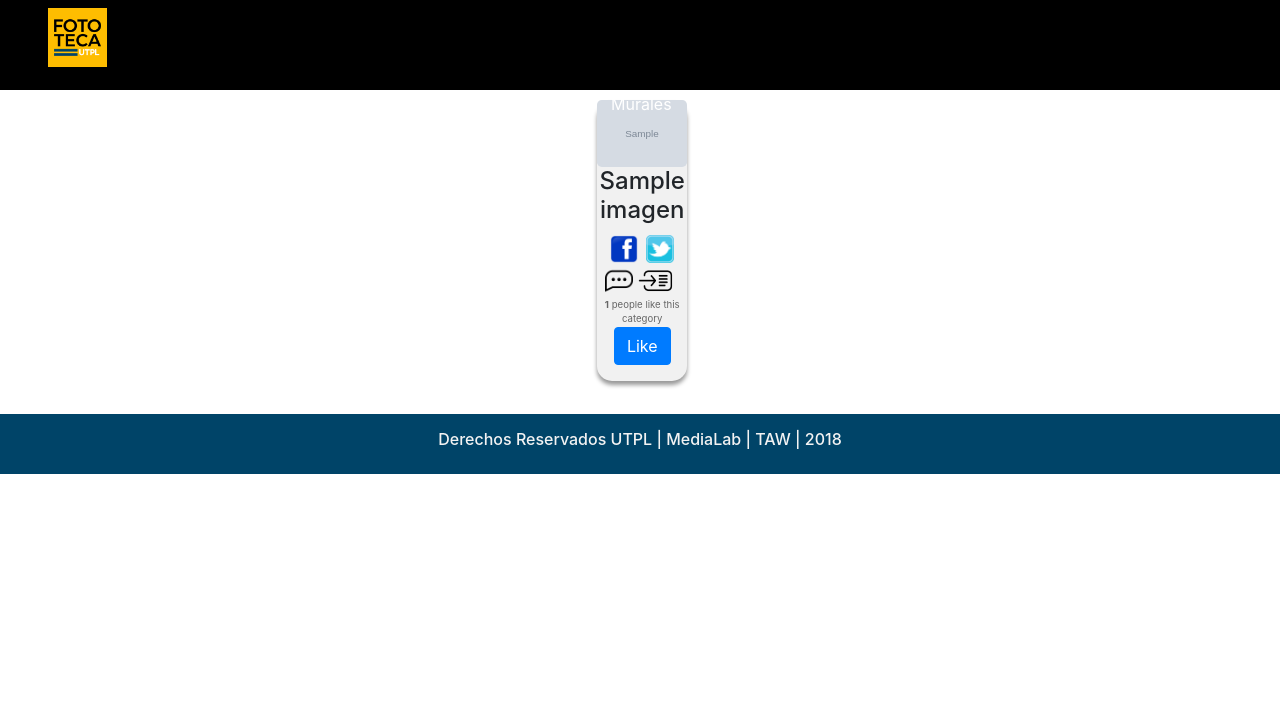
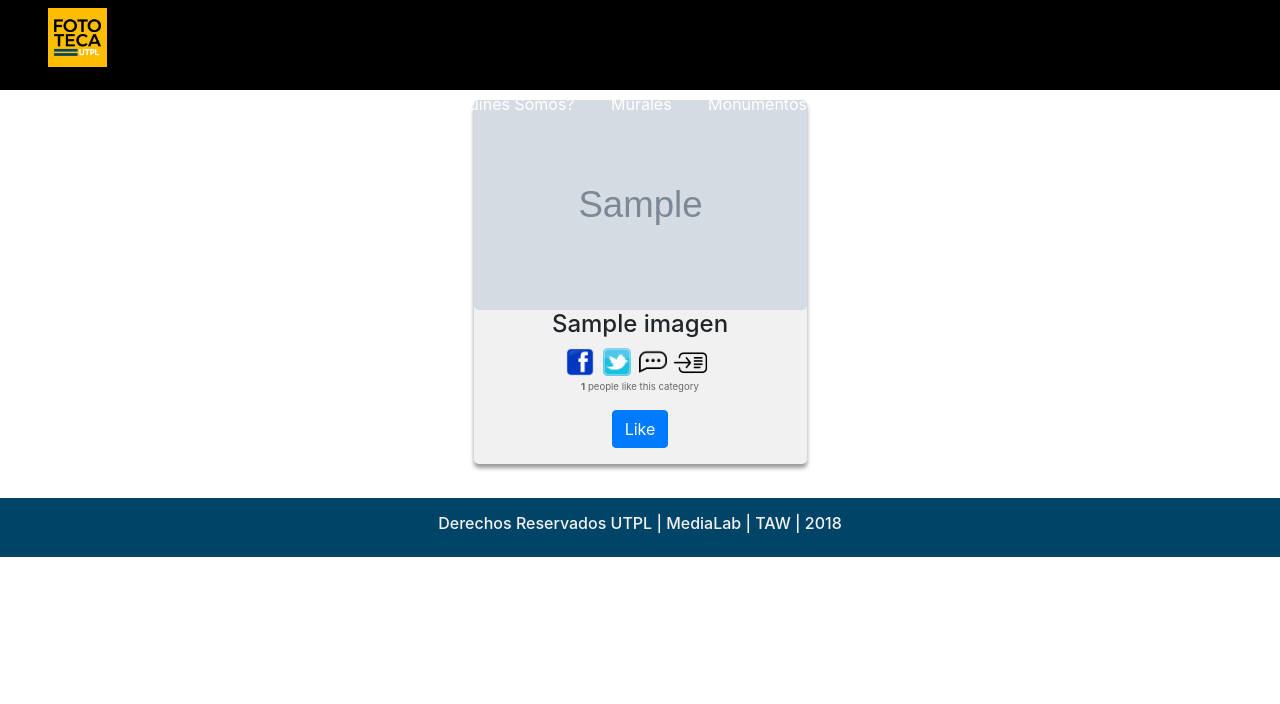
Before and after one commit to diepinto30/FototecaUTPL, a Django app: page /monumentos/ in a window 1280 px wide. Shown: the top 704 px of the page. Run offline with Django 3.2, Linux system fonts and the light colour scheme; a user stored in the database is signed in; tables that the repository leaves empty hold one stand-in row (values such as "Sample post"); grey boxes marked "Sample" are stand-in pictures; parts of the project's set-up code (start-up, migrations or seed data) failed here and were passed over; some libraries are stand-ins or nearby versions; some web fonts are replaced.

Commit message:
version 1.0.13

```diff
--- a/portal/templates/internas/monumentos.html
+++ b/portal/templates/internas/monumentos.html
@@ -26,27 +26,25 @@
 
 {% block content1 %}
     <!--Galeria de Fotos-->
-    <script>var asd=[]</script>
     {% for img in list_imgs %}
         {% if user.is_authenticated %}
-            <div style="display:inline-block; margin-left: 0.4%">
-                <div class="img_{{ img.idimagen}} photo_list">
-                    <div class="" style="border-radius: 0.3em; width: 100%;">
+                 <div class="photo_list" style="border-radius: 0.3em;">
+                    <div class="" style="border-radius: 0.3em; width: 100%; display: inline-block;">
                         <img src="/media/{{ img.foto}}" alt="img_{{ img.nombre}}" style="border-radius: 0.3em;"><br>
                         <h4>{{ img.nombre}}</h4>
                         <img src="{% static 'images/ico_facebook.png'%}" alt="facebook" style="height: 2em; width: 2em" class="fa button">
                         <img src="{% static 'images/ico_twitter.png'%}" alt="twitter" style="height: 2em; width: 2em" class="tw button">
                         <img src="{% static 'images/comentar.png'%}" alt="comentar" style="height: 2em; width: 2em" class="tw button">
                         <img src="{% static 'images/seemore.png'%}" alt="ver más" style="height: 2.2em; width: 3em; margin-left: -0.4em; margin-top: -0.1em" class="tw button" onclick="seemore_{{ img.idimagen}}()">
-                        <p>
-                            <strong id="like_count{{img.idimagen}}">{{ img.likes }}</strong> people like this category
+                        <p><strong id="like_count{{img.idimagen}}">{{ img.likes }}</strong> people like this category</p>
                             {% if user.is_authenticated %}
                                 <button id="likes{{img.idimagen}}" data-catid="{{img.idimagen}}" class="btn btn-primary" type="button">
                                 <span class="glyphicon glyphicon-thumbs-up"></span>
                                 Like
                                 </button>
+                                <p>  </p>
                             {% endif %}
-                        </p>
+
                         <script>
                             $('#likes{{img.idimagen}}').click(function(){
                                 var catid;
@@ -86,17 +84,6 @@
                         <input type="text" value="{{ img.idimagen}}" id="idimg{{ img.idimagen}}" style="display: none" />
                         <input type="text" value=" {{ user.id}}" id="iduser{{ user.id}}" style="display: none" />
                     </p>
-                    <!--<p>
-                                <div class="container">
-                                    <a class="like"><i class="fa fa-thumbs-o-up"></i>
-                                        Like <input class="qty1" name="qty1" readonly="readonly" type="text" value="0" />
-                                    </a>
-                                    <a class="dislike"><i class="fa fa-thumbs-o-down"></i>
-                                        Dislike <input class="qty2"  name="qty2" readonly="readonly" type="text" value="0" />
-                                    </a>
-                                </div>
-                            </p>-->
-
                 </div>
 
         {% else %}
@@ -105,28 +92,40 @@
                 <img src="{% static 'images/ico_facebook.png'%}" alt="facebook" style="height: 2em; width: 2em" class="fa button"></span>
                 <img src="{% static 'images/ico_twitter.png'%}" alt="twitter" style="height: 2em; width: 2em" class="tw button"></span>
                 <img src="{% static 'images/ico_info.png'%}" alt="más.." style="height: 2em; width: 2em" class="in button">
+                <img src="{% static 'images/comentar.png'%}" alt="comentar" style="height: 2em; width: 2em" class="tw button">
+                <img src="{% static 'images/seemore.png'%}" alt="ver más" style="height: 2.2em; width: 3em; margin-left: -0.4em; margin-top: -0.1em" class="tw button" onclick="seemore_{{ img.idimagen}}()">
                 <p><strong id="like_count{{img.idimagen}}">{{ img.likes }}</strong> people like this category</p>
-                <div>
-                    <input type="checkbox" class="read-more-state" id="see{{ img.idimagen}}">
-                    <div class="read-more-wrap">
-                        <div class="read-more-target">
-                            <p>
-                                <h3>{{ img.nombre}}</h3>
-                                <p>{{ img.descripcion}}</p><br>
-                                {{ img.direccion}}<br>
-                            <img src="{% static 'images/map.png'%}"  alt="map">
-<!--
-                                <img src="https://maps.googleapis.com/maps/api/staticmap?center={{ img.latitud}},{{ img.longitud}}&zoom=12&size=400x400&key=[my_api_key]">
--->
-                                {{ img.ciudad}}, {{ img.pais}}<br>
-                                {{ img.direccion}}<br>
+                <p>  </p>
+            </div>
+            <div id="seemore{{ img.idimagen}}"  style="display: none;">
+                <nav style="background-color: black;">
+                    <a class="navbar-brand n1_{{ img.idimagen}}" href="#n1" onclick="fn1_{{ img.idimagen}}()">Descripción</a>
+                    <a class="navbar-brand n2_{{ img.idimagen}}" href="#" onclick="fn2_{{ img.idimagen}}()">Autor</a>
+                    <a class="navbar-brand n3_{{ img.idimagen}}" href="#" onclick="fn3_{{ img.idimagen}}()">Ubicación</a>
+                    <a class="navbar-brand n4_{{ img.idimagen}}" href="#" onclick="fn4_{{ img.idimagen}}()">Más</a>
+                </nav>
+                <div id="n1-{{ img.idimagen}}" style="display: none">
+                    <p>{{ img.descripcion}}</p>
+                </div>
+                <div id="n2-{{ img.idimagen}}" style="display: none">
+                    <p>Datos de autor - tipo biografia {{ img.descripcion}}</p>
+                </div>
+                <div id="n3-{{ img.idimagen}}" style="display: none">
+                    <h2>Ubicación y Datos importante</h2><br>
+                    {{ img.ciudad}}, {{ img.pais}}<br>
+                {{ img.direccion}}<br>
+                    <img src="{% static 'images/map.png'%}"  alt="map">
+                    <p>{{ img.descripcion}}</p>
+                </div>
+                <div id="n4-{{ img.idimagen}}" style="display: none">
+                    <p>{{ img.descripcion}}</p>
+                </div>
+                <p>
+                    <input type="text" value="{{ img.idimagen}}" id="idimg{{ img.idimagen}}" style="display: none" />
+                    <input type="text" value=" {{ user.id}}" id="iduser{{ user.id}}" style="display: none" />
+                </p>
+            </div>
 
-                            </p>
-                        </div>
-                    </div>
-                    <label for="see{{ img.idimagen}}" class="read-more-trigger"></label>
-                </div>
-            </div>
         {% endif %}
         <script>
             function fn1_{{ img.idimagen}}() {
--- a/portal/urls.py
+++ b/portal/urls.py
@@ -13,8 +13,8 @@ from django.contrib.auth.views import (
 urlpatterns = patterns('portal.views',
 	url(r'^$', 'home_page', name='home'),
 	url(r'^formulario/$', login, {'template_name':'internas/formulario.html'}, name='registro'),
-	#url(r'^login/$', login, {'template_name':'internas/login.html'}, name='login'),
-	url(r'^login/$', 'login_home', name='login'),
+	url(r'^login/$', login, {'template_name':'internas/login.html'}, name='login'),
+	#url(r'^login/$', 'login_home', name='login'),
 	url(r'^logout/$', 'logout_view', name='logout_view'),
 	url(r'^reconoce/$', 'listado_fotos', name='listado_fotos'),
 	url(r'^celulas/$', listado_fotosCelulas, name='listado_fotosCelulas'),
```
Also changed, not shown: portal/templates/internas/login.html (+5 -4 lines), 12 other files.
